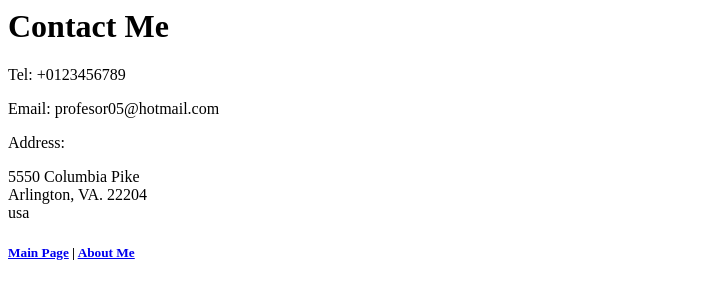
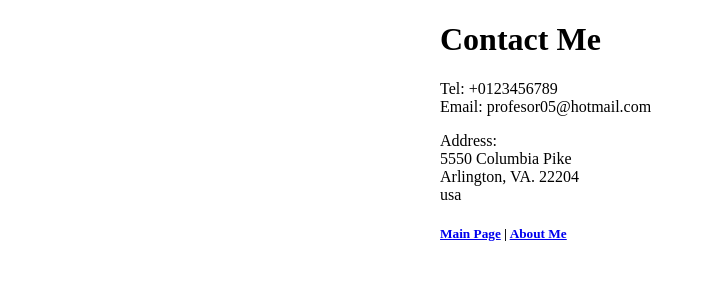
Before and after one commit to Aguijon05/bootcampFirst-webPortfolio, a plain HTML site: page documents/contact.html in a window 1280 px wide. Shown: the whole page, without its empty margins (0-706 px from the left). Drawn offline with Linux system fonts and the light colour scheme.

Commit message:
Add files via upload

```diff
--- a/documents/contact.html
+++ b/documents/contact.html
@@ -1,8 +1,26 @@
+<!DOCTYPE html>
+<html lang="en">
+<head>
+  <title>Contact Me</title>
+  <meta charset="UTF-8">
+  <meta name="viewport" content="width=device-width, initial-scale=1.0">
+
+  <style>
+    .content {
+      max-width: 400px;
+      margin: auto;
+    }
+  </style>
+</head>
+<body>
+  <div class="content">
     <h1>Contact Me</h1>
-<p>Tel: +0123456789</p>
-<p>Email: profesor05@hotmail.com</p>
-<p>Address:</p>
     <p>
+      Tel: +0123456789<br />
+      Email: profesor05@hotmail.com
+    </p>
+    <p>
+      Address:<br />
       5550 Columbia Pike<br />
       Arlington, VA. 22204<br />
       usa <br />
@@ -10,3 +28,6 @@
     <h5>
       <a href="../index.html#top">Main Page</a> | <a href="./about.html">About Me</a>
     </h5>
+  </div>
+</body>
+</html>
```
Also changed, not shown: documents/about.html (+35 -8 lines), documents/movie-ranking.html (+19 -0 lines), index.html (+9 -0 lines). Lines whose indentation alone changed are shown as unchanged.
